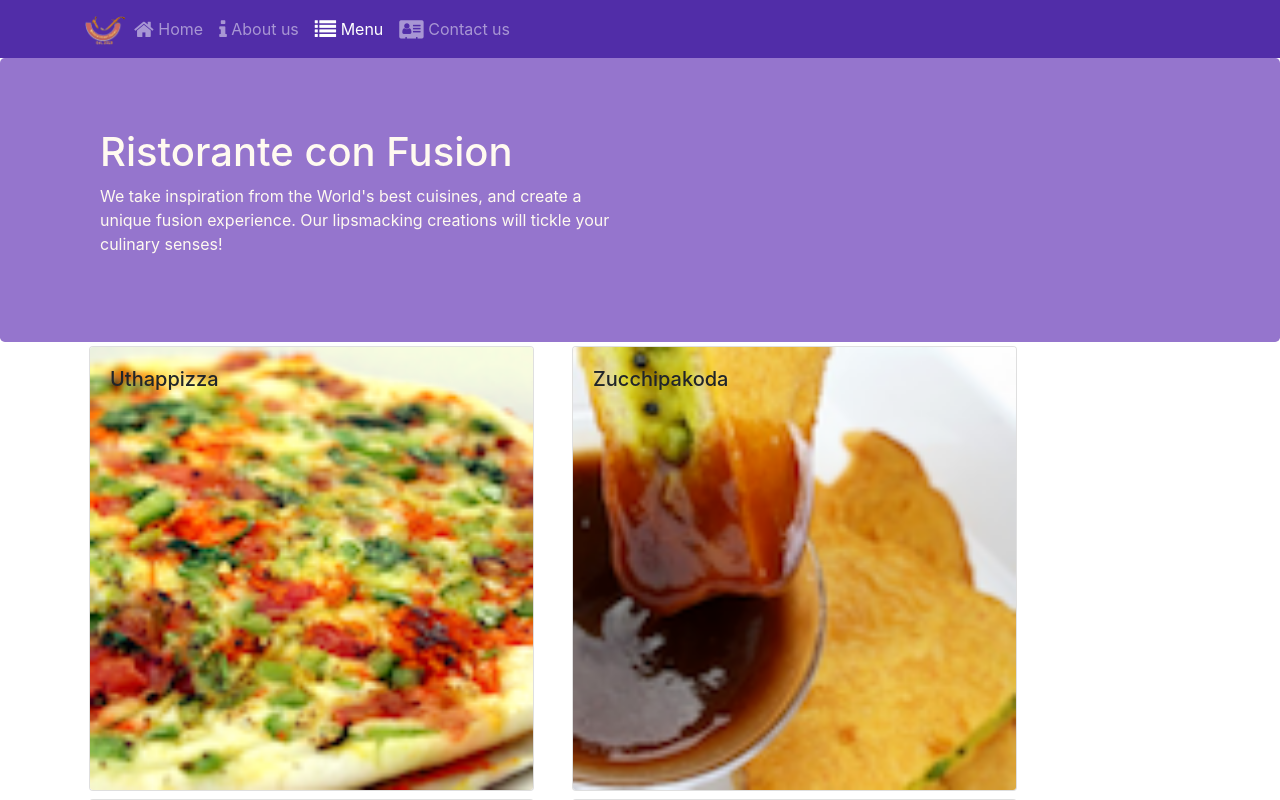
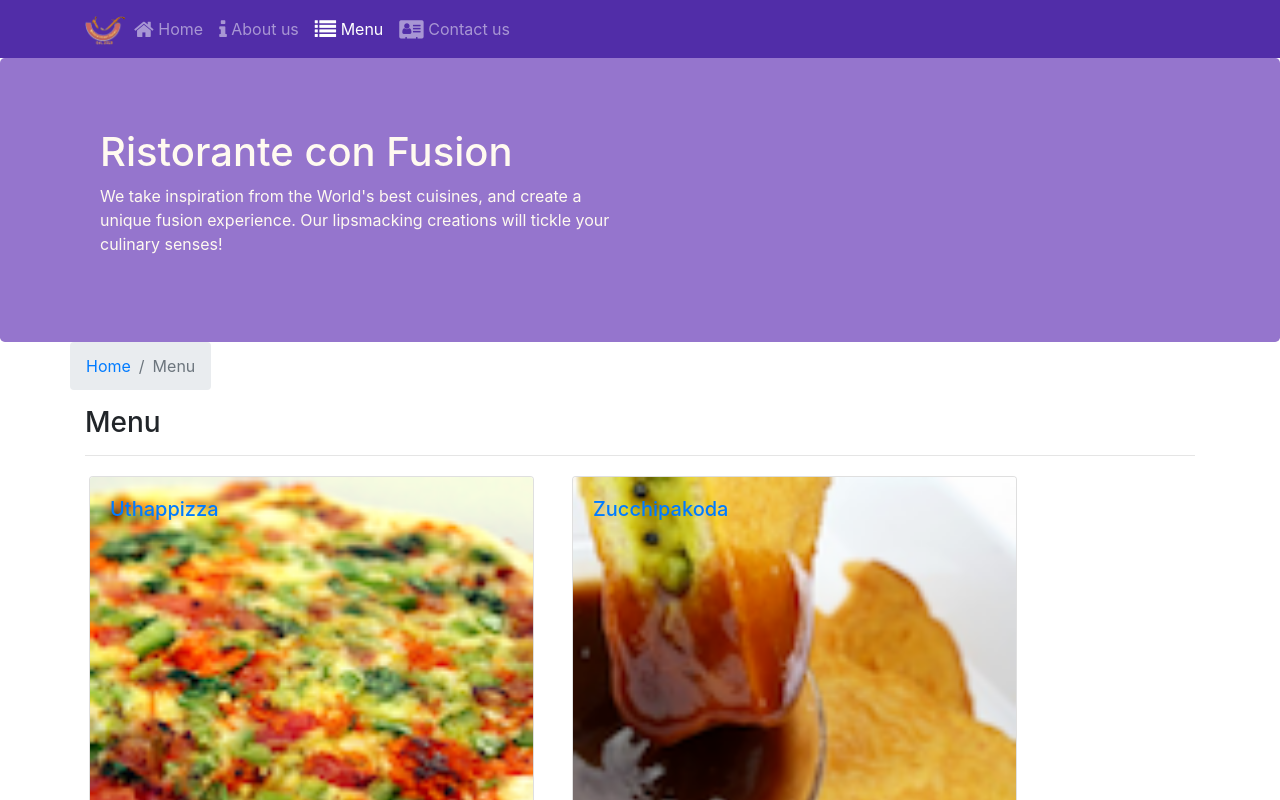
Before and after one commit to rehandbit/confusion, a React (Create React App) app: page /menu in a window 1280 px wide. Shown: the top 800 px of the page. Built offline with nearby package versions, Linux system fonts and the light colour scheme.

Commit message:
SPA part2

```diff
--- a/src/Components/ContactComponent.js
+++ b/src/Components/ContactComponent.js
@@ -1,8 +1,20 @@
 import React from 'react';
+import { Link } from 'react-router-dom';
+import { Breadcrumb, BreadcrumbItem } from 'reactstrap';
 
 function Contact(props) {
     return(
         <div className="container">
+            <div className="row">
+                <Breadcrumb>
+                    <BreadcrumbItem><Link to='/home'>Home</Link></BreadcrumbItem>
+                    <BreadcrumbItem active>Contact Us</BreadcrumbItem>
+                </Breadcrumb>
+                    <div className="col-12">
+                        <h3>Contact Us</h3>
+                        <hr />
+                    </div>
+            </div>
             <div className="row row-content">
                 <div className="col-12">
                 <h3>Location Information</h3>
@@ -15,7 +27,7 @@ function Contact(props) {
                        Karnataka<br />
                         <i className="fa fa-phone"></i>: +852 1234 5678<br />
                         <i className="fa fa-fax"></i>: +91 7204048170<br />
-                        <i className="fa fa-envelope"></i>: <a href="mailto:confusion@food.net">confusion@food.net</a>
+                        <i className="fa fa-envelope"></i>: <a href="/">rayhanfaraz@gmail.com</a>
                         </address>
                 </div>
                 <div className="col-12 col-sm-6 offset-sm-1">
--- a/src/Components/DishdetailComponent.js
+++ b/src/Components/DishdetailComponent.js
@@ -1,5 +1,6 @@
 import React from 'react';
-import { Card, CardImg, CardBody, CardTitle } from 'reactstrap';
+import { Link } from 'react-router-dom';
+import { Card, CardImg, CardBody, CardTitle, Breadcrumb, BreadcrumbItem } from 'reactstrap';
 
 
     function RenderDish({dish}) {
@@ -45,8 +46,18 @@ import { Card, CardImg, CardBody, CardTitle } from 'reactstrap';
         return(
             <div className="container">
                 <div className="row">
+                    <Breadcrumb>
+                       <BreadcrumbItem><Link to='/menu'>Menu</Link></BreadcrumbItem>
+                        <BreadcrumbItem active>{props.dish.name}</BreadcrumbItem>
+                    </Breadcrumb>
+                    <div className="col-12">
+                        <h3>{props.dish.name}</h3>
+                        <hr />
+                    </div>
+                </div>
+                <div className="row">
                     <RenderDish dish={props.dish} />
-                    <RenderComments comments={props.dish.comments} />
+                    <RenderComments comments={props.comments} />
                 </div>
             </div>
         )
--- a/src/Components/HomeComponents.js
+++ b/src/Components/HomeComponents.js
@@ -23,13 +23,13 @@ function Home(props) {
       <div className="container">
          <div className="row align-items-start">
             <div className="col-12 col-md m-1">
+               <RenderCard item={props.leader} />
+            </div>
+            <div className="col-12 col-md m-1">
                <RenderCard item={props.dish} />
             </div>
             <div className="col-12 col-md m-1">
                <RenderCard item={props.promotion} />
-            </div>
-            <div className="col-12 col-md m-1">
-               <RenderCard item={props.leader} />
             </div>
          </div>
       </div>
--- a/src/Components/MainComponent.js
+++ b/src/Components/MainComponent.js
@@ -4,7 +4,7 @@ import Header from './HeaderComponent'
 import Contact from './ContactComponent'
 import Footer from './FooterComponent'
 import Menu from './MenuComponents'
-// import DishDetail from './DishdetailComponent'
+import DishDetail from './DishdetailComponent'
 import { DISHES } from '../shared/dishes'
 import {COMMENTS} from '../shared/comments'
 import {LEADERS} from '../shared/leaders'
@@ -30,12 +30,23 @@ class Main extends Component{
         />
       )
     }
+
+    const DishWithId = ({match}) => {
+      return(
+        <DishDetail
+          dish={this.state.dishes.filter((dish) => dish.id === parseInt(match.params.dishId,10))[0]}
+          comments={this.state.comments.filter((comment) => comment.dishId === parseInt(match.params.dishId,10))}
+        />
+      )
+    }
+
     return (
       <div >
         <Header />
         <Switch>
           <Route path="/home" component={HomePage} />
           <Route exact path="/menu" component={() => <Menu dishes={this.state.dishes} />} />
+          <Route path="/menu/:dishId" component={DishWithId} />
           <Route exact path="/contactus" component={Contact} />
           <Redirect to="/home" />
         </Switch>
--- a/src/Components/MenuComponents.js
+++ b/src/Components/MenuComponents.js
@@ -1,13 +1,16 @@
 import React from 'react';
-import {Card, CardImg, CardImgOverlay, CardTitle} from 'reactstrap';
+import { Link } from 'react-router-dom';
+import {Breadcrumb, BreadcrumbItem, Card, CardImg, CardImgOverlay, CardTitle} from 'reactstrap';
 
 			function RenderMenuItem ({dish, onClick}) {
 				return(
-					<Card onClick={() => onClick(dish.id) } >
-						<CardImg width="100%" src={dish.image} alt={dish.name} />
-						<CardImgOverlay  >
-							<CardTitle >{dish.name}</CardTitle>
-						</CardImgOverlay>
+					<Card>
+						<Link to={`/menu/${dish.id}`} >
+							<CardImg width="100%" src={dish.image} alt={dish.name} />
+							<CardImgOverlay  >
+								<CardTitle >{dish.name}</CardTitle>
+							</CardImgOverlay>
+						</Link>
 					</Card>
 
 				)
@@ -17,12 +20,22 @@ import {Card, CardImg, CardImgOverlay, CardTitle} from 'reactstrap';
 				const menu = props.dishes.map((dish) => {
 						return (
 								<div key={dish.id} className="col-12 col-md-5 m-1">
-									<RenderMenuItem  dish={dish} onClick={props.onClick} />
+									<RenderMenuItem  dish={dish} />
 								</div>
 						);
 					});
 					return (
 						<div className="container" >
+							<div className="row">
+								<Breadcrumb>
+									<BreadcrumbItem><Link to='/home'>Home</Link></BreadcrumbItem>
+									<BreadcrumbItem active>Menu</BreadcrumbItem>
+								</Breadcrumb>
+									<div className="col-12">
+										<h3>Menu</h3>
+										<hr />
+									</div>
+							</div>
 							<div className="row" >
 								{menu}
 							</div>
--- a/src/shared/leaders.js
+++ b/src/shared/leaders.js
@@ -28,11 +28,11 @@ export const LEADERS = [
    },
    {
      id: 3,
-     name: 'Alberto Somayya',
-     image: '/assets/images/alberto.png',
-     designation: 'Executive Chef',
+     name: 'Rehan faraz',
+     image: '/assets/images/rehan.png',
+     designation: 'System Engineer',
      abbr: 'EC',
      featured: true,
-     description: 'Award winning three-star Michelin chef with wide International experience having worked closely with whos-who in the culinary world, he specializes in creating mouthwatering Indo-Italian fusion experiences. He says, Put together the cuisines from the two craziest cultures, and you get a winning hit! Amma Mia!'
+     description: 'Failure is central to engineering. Every single calculation that an engineer makes is a failure calculation. Successful engineering is all about understanding how thing break or fail'
    }
  ];
```
Also changed, not shown: public/assets/images/rehan.png (added).
